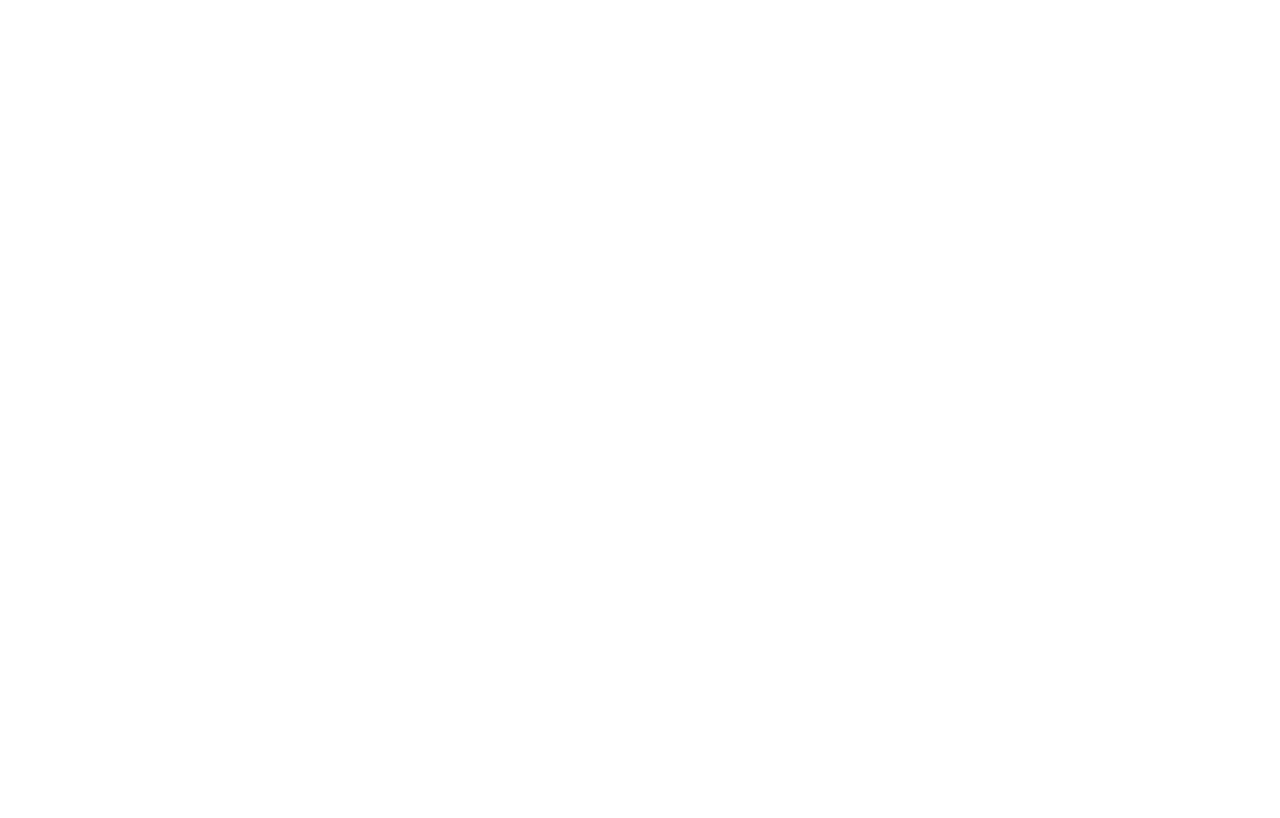
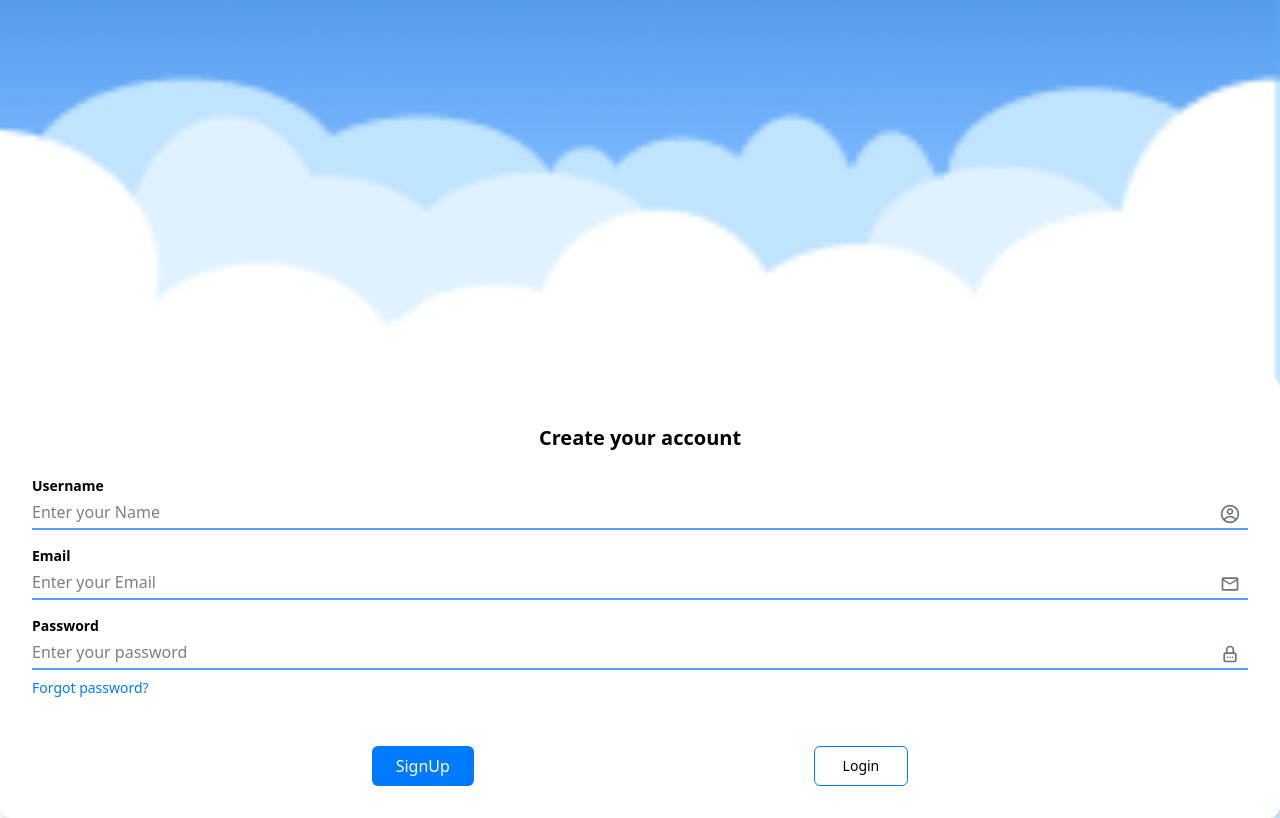
Before and after one commit to mohitRauniyar/Tutex, a React (Vite) app in the folder frontend/: page /register in a window 1280 px wide. Before the commit this address had no page. Built offline with nearby package versions, Linux system fonts and the light colour scheme.

Commit message:
Login and register pages

```diff
--- a/frontend/package.json
+++ b/frontend/package.json
@@ -11,10 +11,15 @@
   },
   "dependencies": {
     "@tailwindcss/vite": "^4.0.15",
+    "dotenv": "^16.4.7",
+    "express": "^4.21.2",
+    "lucide-react": "^0.486.0",
+    "mysql2": "^3.14.0",
     "react": "^19.0.0",
     "react-dom": "^19.0.0",
     "react-icons": "^5.5.0",
     "react-router-dom": "^7.4.0",
+    "sequelize": "^6.37.6",
     "tailwindcss": "^4.0.15"
   },
   "devDependencies": {
--- a/frontend/src/App.jsx
+++ b/frontend/src/App.jsx
@@ -8,6 +8,8 @@
 import SendMoneyDetailsPage from "./Tutorials/UPI/MobilePayment/sendMoney"
 import DashBoard from "./Tutorials/UPI/MobilePayment/LandingPage"
 import { MODES } from "./constants";
+import LoginPage from "./login";
+import RegisterPage from "./register";
 
 function App() {
 
@@ -23,6 +25,8 @@
         <Route path="/tutorial/UPI/new-contact" element={<NumberSearch />} />
         <Route path="/tutorial/UPI/send-money" element={<SendMoneyDetailsPage />} />
         <Route path="/tutorial/UPI/phonepe" element={<DashBoard />}/>
+        <Route path="/login" element={<LoginPage />} />
+        <Route path="/register" element={<RegisterPage />} />
       </Routes>
     </BrowserRouter>
     </>
--- /dev/null
+++ b/frontend/src/login.jsx
@@ -0,0 +1,52 @@
+import React from "react";
+import { CgProfile } from "react-icons/cg";
+import { TbLockPassword } from "react-icons/tb";
+
+const LoginPage = () => {
+  return (
+    <div
+      className="flex items-center justify-center min-h-screen w-full bg-cover bg-center bg-[url(/assets/background.png)]"
+    >
+      <div className="bg-white rounded-xl shadow-lg p-8 w-95 mt-94 h-108">
+        <h3 className="text-xl font-bold text-center mt-4">Login</h3>
+        <form className="mt-6">
+          <div className="relative mb-4">
+            <label className="block text-sm font-semibold">Username</label>
+            <input
+              type="text"
+              placeholder="Enter your Name"
+              className="w-full border-b-2 border-blue-400 focus:outline-none focus:border-blue-500 py-1 pr-8"
+            />
+            <span className="absolute right-2 top-7 text-gray-500"><CgProfile className="text-xl font-bold" /></span>
+          </div>
+          <div className="relative mb-4">
+            <label className="block text-sm font-semibold">Password</label>
+            <input
+              type="password"
+              placeholder="Enter your password"
+              className="w-full border-b-2 border-blue-400 focus:outline-none focus:border-blue-500 py-1 pr-8"
+            />
+            <span className="absolute right-2 top-7 text-gray-500"><TbLockPassword className="text-xl font-bold" /></span>
+          </div>
+          <p className="text-sm -mt-2 text-[#007BFF] hover:underline hover: cursor-pointer">Forgot password?</p>
+
+          <div className="flex justify-evenly mt-12">
+            {/* Sign In Button */}
+            <button
+              type="submit"
+              className="bg-[#007BFF] text-white px-8 py-2 rounded-md text-md font-medium "
+            >
+              LogIn
+            </button>
+            {/* Sign Up Button */}
+            <button className="border-[#007BFF] border-1 px-6 py-2 rounded-md text-sm font-medium hover:bg-[#007BFF] hover:text-white">
+              Sign Up
+            </button>
+          </div>
+        </form>
+      </div>
+    </div>
+  );
+};
+
+export default LoginPage;
--- /dev/null
+++ b/frontend/src/register.jsx
@@ -0,0 +1,64 @@
+import React from "react";
+import { CgProfile } from "react-icons/cg";
+import { TbLockPassword } from "react-icons/tb";
+import { MdOutlineMail } from "react-icons/md";
+
+const RegisterPage = () => {
+  return (
+    <div
+      className="flex items-center justify-center min-h-screen w-full bg-cover bg-center bg-[url(/assets/background.png)]"
+    >
+      <div className="bg-white rounded-xl shadow-lg p-8 w-full mt-94 h-full">
+        <h3 className="text-xl font-bold text-center mt-4">Create your account</h3>
+        <form className="mt-6">
+          <div className="relative mb-4">
+            <label className="block text-sm font-semibold">Username</label>
+            <input
+              type="text"
+              placeholder="Enter your Name"
+              className="w-full border-b-2 border-blue-400 focus:outline-none focus:border-blue-500 py-1 pr-8"
+            />
+            <span className="absolute right-2 top-7 text-gray-500"><CgProfile className="text-xl font-bold" /></span>
+          </div>
+
+          <div className="relative mb-4">
+            <label className="block text-sm font-semibold">Email</label>
+            <input
+              type="email"
+              placeholder="Enter your Email"
+              className="w-full border-b-2 border-blue-400 focus:outline-none focus:border-blue-500 py-1 pr-8"
+            />
+            <span className="absolute right-2 top-7 text-gray-500"><MdOutlineMail className="text-xl font-bold" /></span>
+          </div>
+
+          <div className="relative mb-4">
+            <label className="block text-sm font-semibold">Password</label>
+            <input
+              type="password"
+              placeholder="Enter your password"
+              className="w-full border-b-2 border-blue-400 focus:outline-none focus:border-blue-500 py-1 pr-8"
+            />
+            <span className="absolute right-2 top-7 text-gray-500"><TbLockPassword className="text-xl font-bold" /></span>
+          </div>
+          <p className="text-sm -mt-2 text-[#007BFF] hover:underline hover: cursor-pointer">Forgot password?</p>
+
+          <div className="flex justify-evenly mt-12">
+            {/* Sign In Button */}
+            <button
+              type="submit"
+              className="bg-[#007BFF] text-white px-6 py-2 rounded-md text-md font-medium "
+            >
+              SignUp
+            </button>
+            {/* Sign Up Button */}
+            <button className="border-[#007BFF] border-1 px-7 py-2 rounded-md text-sm font-medium hover:bg-[#007BFF] hover:text-white">
+              Login
+            </button>
+          </div>
+        </form>
+      </div>
+    </div>
+  );
+};
+
+export default RegisterPage;
```
Also changed, not shown: frontend/public/assets/background.png (added).
